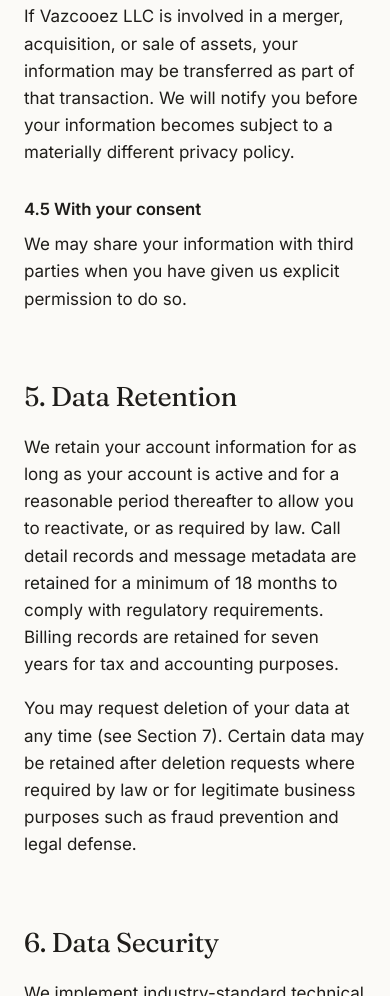
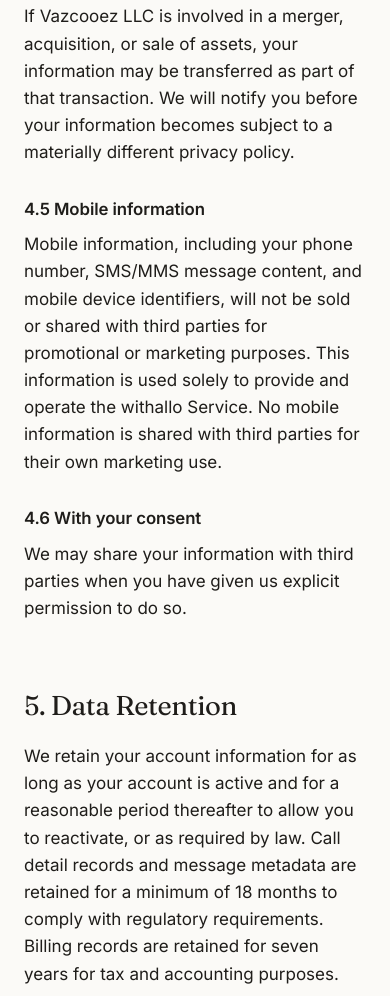
Before and after one commit to vazcooez/llc-website, a plain HTML site: page privacy-policy.html in a window 390 px wide. Shown: the part 4431-5427 px from the top of the page. Drawn offline with Linux system fonts and the light colour scheme.

Commit message:
Add mobile information clause to Privacy Policy
Explicitly states that mobile information will not be sold or shared
with third parties for promotional or marketing purposes.

Co-Authored-By: Claude Sonnet 4.6 <noreply@anthropic.com>

```diff
--- a/privacy-policy.html
+++ b/privacy-policy.html
@@ -165,7 +165,15 @@
           materially different privacy policy.
         </p>
 
-        <h3>4.5 With your consent</h3>
+        <h3>4.5 Mobile information</h3>
+        <p>
+          Mobile information, including your phone number, SMS/MMS message content, and mobile device identifiers,
+          will not be sold or shared with third parties for promotional or marketing purposes. This information is
+          used solely to provide and operate the withallo Service. No mobile information is shared with third parties
+          for their own marketing use.
+        </p>
+
+        <h3>4.6 With your consent</h3>
         <p>We may share your information with third parties when you have given us explicit permission to do so.</p>
 
         <h2 class="h2">5. Data Retention</h2>
```
